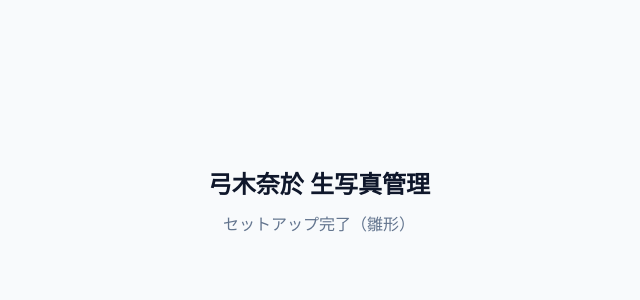
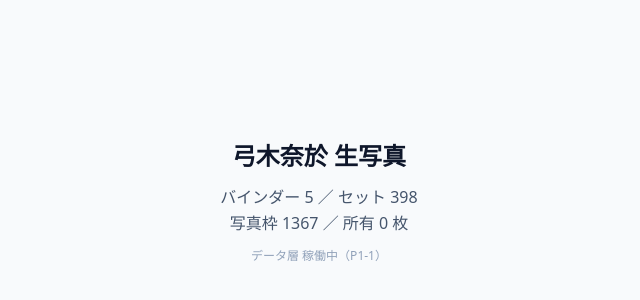
Before and after one commit to ryoo-ma638/NogiPhotoManager46, a React (Vite) app: page / in a window 1280 px wide. Shown: the part 198-498 px from the top of the page, without its empty margins (321-961 px from the left). Built offline with nearby package versions, Linux system fonts and the light colour scheme.

Commit message:
P1-1: データ層（カタログ読込・テンプレ展開・IndexedDB所有ストア）

```diff
--- a/src/App.tsx
+++ b/src/App.tsx
@@ -1,8 +1,45 @@
+import { useEffect, useState, type ReactNode } from 'react'
+import { loadCatalog, photosForSet } from './lib/catalog'
+import { ownedCount } from './lib/db'
+import type { CatalogFile } from './types'
+
 export default function App() {
+  const [catalog, setCatalog] = useState<CatalogFile | null>(null)
+  const [owned, setOwned] = useState(0)
+  const [error, setError] = useState<string | null>(null)
+
+  useEffect(() => {
+    void (async () => {
+      try {
+        setCatalog(await loadCatalog())
+        setOwned(await ownedCount())
+      } catch (e) {
+        setError(e instanceof Error ? e.message : String(e))
+      }
+    })()
+  }, [])
+
+  if (error) return <Center><p className="text-red-600">読み込みエラー: {error}</p></Center>
+  if (!catalog) return <Center><p className="text-slate-500">読み込み中…</p></Center>
+
+  const totalSlots = catalog.sets.reduce((n, s) => n + photosForSet(catalog.member.id, s).length, 0)
+
+  return (
+    <Center>
+      <h1 className="text-2xl font-bold">{catalog.member.name} 生写真</h1>
+      <div className="text-slate-600 text-center leading-relaxed">
+        <p>バインダー {catalog.binders.length} ／ セット {catalog.sets.length}</p>
+        <p>写真枠 {totalSlots} ／ 所有 {owned} 枚</p>
+      </div>
+      <p className="text-xs text-slate-400">データ層 稼働中（P1-1）</p>
+    </Center>
+  )
+}
+
+function Center({ children }: { children: ReactNode }) {
   return (
     <main className="min-h-dvh bg-slate-50 text-slate-900 flex flex-col items-center justify-center gap-3 p-6">
-      <h1 className="text-2xl font-bold">弓木奈於 生写真管理</h1>
-      <p className="text-slate-500">セットアップ完了（雛形）</p>
+      {children}
     </main>
   )
 }
--- /dev/null
+++ b/src/lib/catalog.ts
@@ -0,0 +1,19 @@
+import type { CatalogFile, CatalogSet, Photo } from '../types'
+import { TEMPLATES } from './templates'
+
+/** セットのテンプレから写真枠を展開する */
+export function photosForSet(memberId: string, set: CatalogSet): Photo[] {
+  return TEMPLATES[set.template].map((s) => ({
+    id: `${memberId}:${set.id}:${s.slot}`,
+    slot: s.slot,
+    label: s.label,
+    rarity: s.rarity,
+  }))
+}
+
+/** 公開カタログを取得（アプリと同一オリジンの /catalog/ から） */
+export async function loadCatalog(): Promise<CatalogFile> {
+  const res = await fetch('/catalog/yumiki_nao.json', { cache: 'no-cache' })
+  if (!res.ok) throw new Error(`カタログ取得に失敗しました (${res.status})`)
+  return (await res.json()) as CatalogFile
+}
--- /dev/null
+++ b/src/lib/db.ts
@@ -0,0 +1,32 @@
+import Dexie, { type Table } from 'dexie'
+
+// 所有データ（この端末にのみ保存。カタログとは完全分離）
+export interface OwnedRow {
+  photoId: string
+  ownedDate: string | null
+}
+
+class NogiDB extends Dexie {
+  owned!: Table<OwnedRow, string>
+  constructor() {
+    super('NogiPhotoManager')
+    this.version(1).stores({ owned: 'photoId' })
+  }
+}
+
+export const db = new NogiDB()
+
+export async function setOwned(photoId: string, owned: boolean): Promise<void> {
+  if (owned) await db.owned.put({ photoId, ownedDate: new Date().toISOString() })
+  else await db.owned.delete(photoId)
+}
+
+/** 所有している写真IDの集合を取得（進捗計算・一覧表示用） */
+export async function ownedIdSet(): Promise<Set<string>> {
+  const rows = await db.owned.toArray()
+  return new Set(rows.map((r) => r.photoId))
+}
+
+export async function ownedCount(): Promise<number> {
+  return db.owned.count()
+}
--- /dev/null
+++ b/src/lib/templates.ts
@@ -0,0 +1,34 @@
+import type { Rarity, Template } from '../types'
+
+interface SlotDef {
+  slot: string
+  label: string
+  rarity: Rarity
+}
+
+const STD3: SlotDef[] = [
+  { slot: 'yori', label: 'ヨリ', rarity: 'normal' },
+  { slot: 'chu', label: 'チュウ', rarity: 'normal' },
+  { slot: 'hiki', label: 'ヒキ', rarity: 'normal' },
+]
+
+// 変換スクリプト(scripts/convert_catalog.py)のテンプレ定義とslotコードを一致させること
+export const TEMPLATES: Record<Template, SlotDef[]> = {
+  standard3: STD3,
+  four4: ['A', 'B', 'C', 'D'].map((l) => ({ slot: l.toLowerCase(), label: l, rarity: 'normal' as Rarity })),
+  five5: [
+    ...STD3,
+    { slot: 'suwari-yori', label: '座りヨリ', rarity: 'normal' },
+    { slot: 'suwari-hiki', label: '座りヒキ', rarity: 'normal' },
+  ],
+  rareSet8: [
+    ...STD3,
+    { slot: 'r1', label: 'R', rarity: 'R' },
+    { slot: 'sr1', label: 'SR①', rarity: 'SR' },
+    { slot: 'sr2', label: 'SR②', rarity: 'SR' },
+    { slot: 'sr3', label: 'SR③', rarity: 'SR' },
+    { slot: 'sr4', label: 'SR④', rarity: 'SR' },
+  ],
+  event6: ['①', '②', '③', '④', '⑤', '⑥'].map((l, i) => ({ slot: `p${i + 1}`, label: l, rarity: 'normal' as Rarity })),
+  single1: [{ slot: 'p1', label: '封入', rarity: 'normal' }],
+}
--- /dev/null
+++ b/src/types.ts
@@ -0,0 +1,38 @@
+// カタログとアプリ内データの型
+
+export type Rarity = 'normal' | 'R' | 'SR'
+export type Template = 'standard3' | 'four4' | 'five5' | 'rareSet8' | 'event6' | 'single1'
+
+export interface Binder {
+  id: string
+  name: string
+  sortIndex: number
+  sealed: boolean // 封入バインダー（年層なし）
+}
+
+export interface CatalogSet {
+  id: string
+  binderId: string
+  year: number | null // 封入は null
+  name: string
+  template: Template
+  sortIndex: number
+  note: string | null
+  pageBreakAfter?: boolean
+}
+
+export interface CatalogFile {
+  schemaVersion: number
+  catalogVersion: number
+  member: { id: string; name: string }
+  binders: Binder[]
+  sets: CatalogSet[]
+}
+
+// テンプレから展開した1枚の写真枠
+export interface Photo {
+  id: string // `${memberId}:${setId}:${slot}`
+  slot: string
+  label: string
+  rarity: Rarity
+}
```
